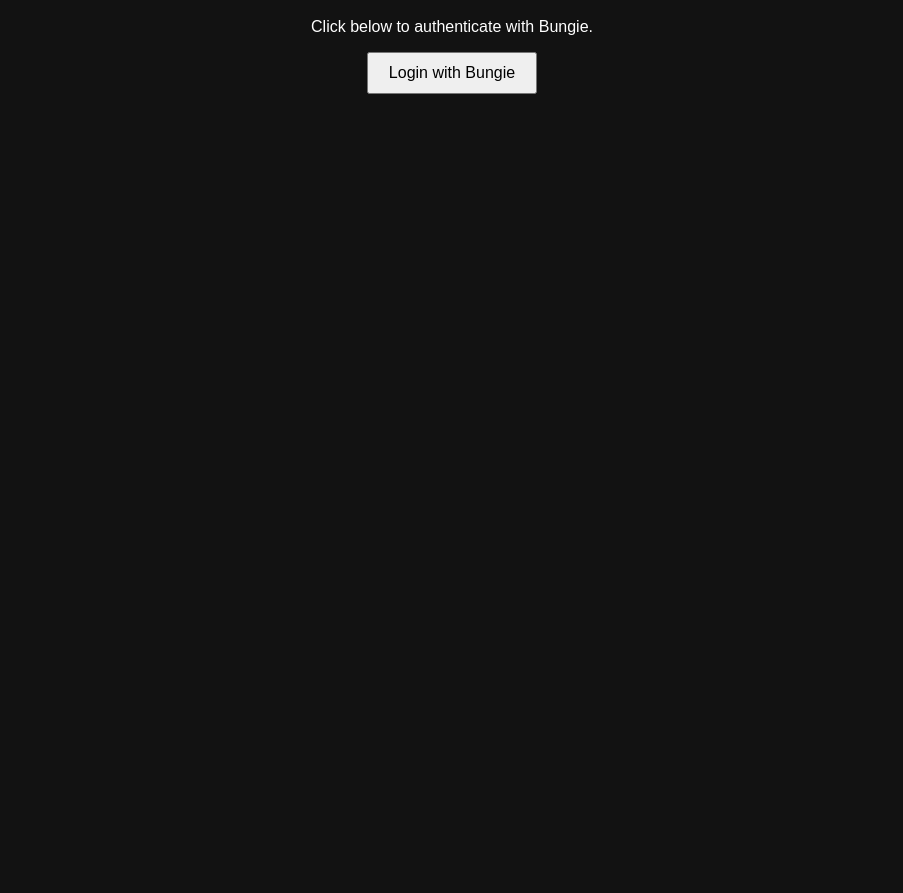
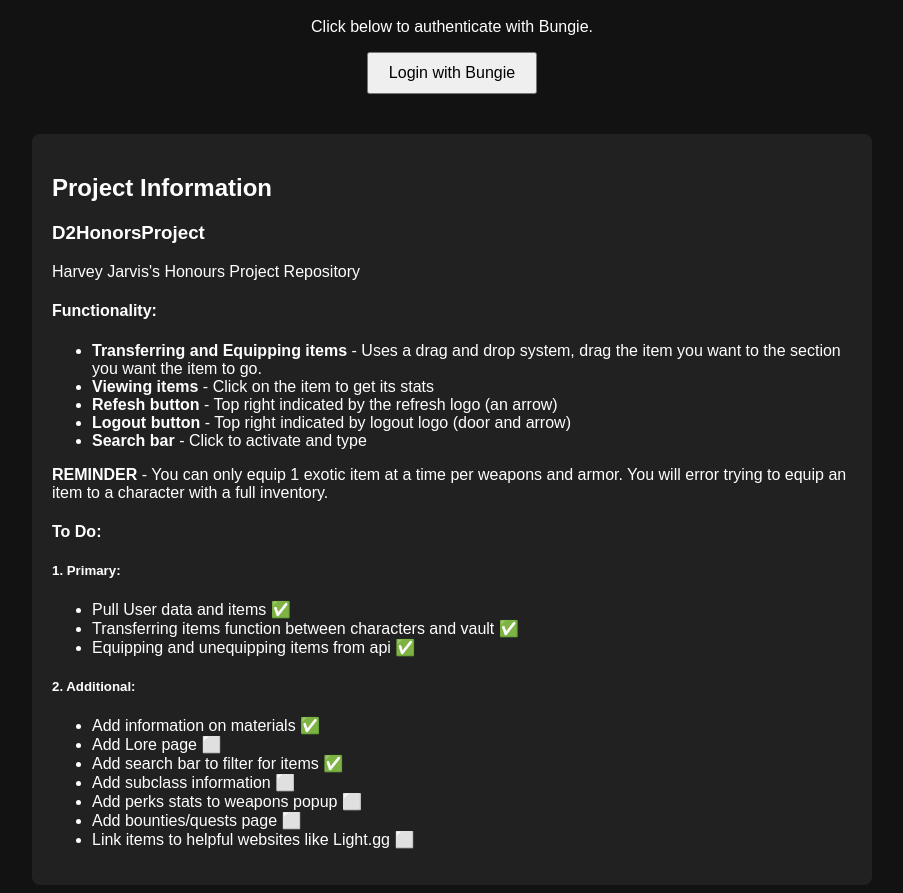
Before and after one commit to HarveyJ09/D2HonoursProject, a website: page public/index.html in a window 1280 px wide. Shown: the part 90-983 px from the top of the page, without its empty margins (188-1091 px from the left). Before the commit the page ends 800 px from the top, so only its background shows below. Drawn offline with Linux system fonts and the light colour scheme.

Commit message:
Added information to login page, updated some items to display their type

```diff
--- a/public/index.html
+++ b/public/index.html
@@ -13,6 +13,16 @@
             color: white;
         }
         button { padding: 10px 20px; font-size: 16px; }
+        .readme-section {
+            margin-top: 40px;
+            max-width: 800px;
+            margin-left: auto;
+            margin-right: auto;
+            text-align: left;
+            padding: 20px;
+            background-color: #212121;
+            border-radius: 8px;
+        }
     </style>
 </head>
 <body>
@@ -21,5 +31,45 @@
     <a href="https://www.bungie.net/en/oauth/authorize?client_id=48607&response_type=code">
         <button>Login with Bungie</button>
     </a>
+
+    <div class="readme-section">
+        <h2>Project Information</h2>
+        <div id="readme-content">
+            <h3>D2HonorsProject</h3>
+            <p>Harvey Jarvis's Honours Project Repository</p>
+
+            <h4>Functionality:</h4>
+            <ul>
+            <li><strong>Transferring and Equipping items</strong> - Uses a drag and drop system, drag the item you want to the section you want the item to go.</li>
+            <li><strong>Viewing items</strong> - Click on the item to get its stats</li>
+            <li><strong>Refesh button</strong> - Top right indicated by the refresh logo (an arrow)</li>
+            <li><strong>Logout button</strong> - Top right indicated by logout logo (door and arrow)</li>
+            <li><strong>Search bar</strong> - Click to activate and type</li>
+            </ul>
+
+            <p><strong>REMINDER</strong> - You can only equip 1 exotic item at a time per weapons and armor. You will error trying to equip an item to a character with a full inventory.</p>
+
+            <h4>To Do:</h4>
+            <h5>1. Primary:</h5>
+            <ul>
+            <li>Pull User data and items ✅</li>
+            <li>Transferring items function between characters and vault ✅</li>
+            <li>Equipping and unequipping items from api ✅</li>
+            </ul>
+
+            <h5>2. Additional:</h5>
+            <ul>
+            <li>Add information on materials ✅</li>
+            <li>Add Lore page ⬜</li>
+            <li>Add search bar to filter for items ✅</li>
+            <li>Add subclass information ⬜</li>
+            <li>Add perks stats to weapons popup ⬜</li>
+            <li>Add bounties/quests page ⬜</li>
+            <li>Link items to helpful websites like Light.gg ⬜</li>
+            </ul>
+        </div>
+
+
+    </div>
 </body>
 </html>
```
Also changed, not shown: public/dashboard.html (+31 -1 lines), server.js (+33 -0 lines), README.md.
